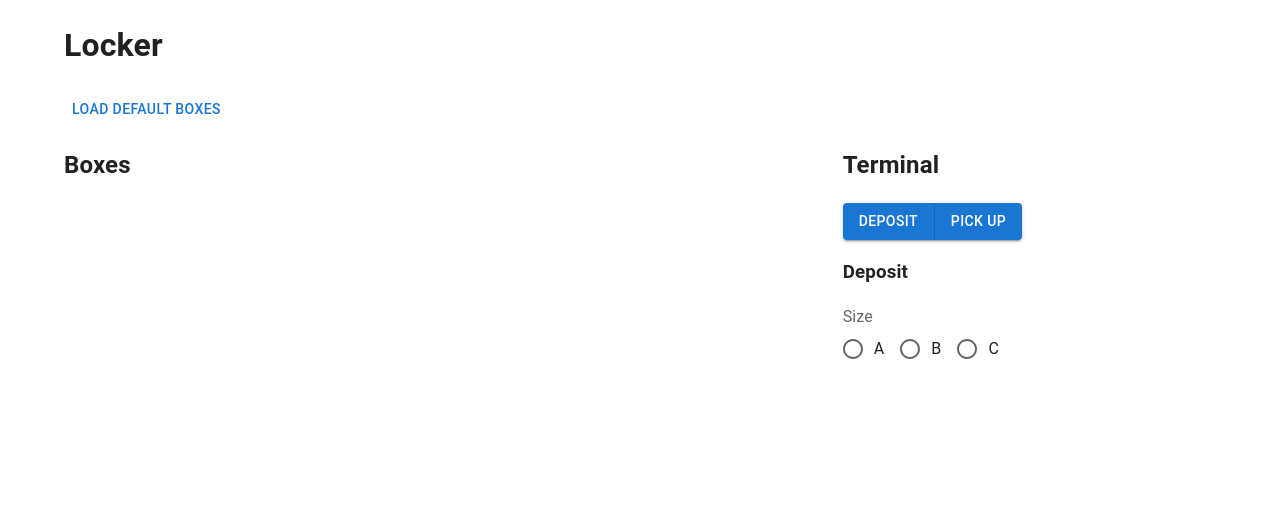
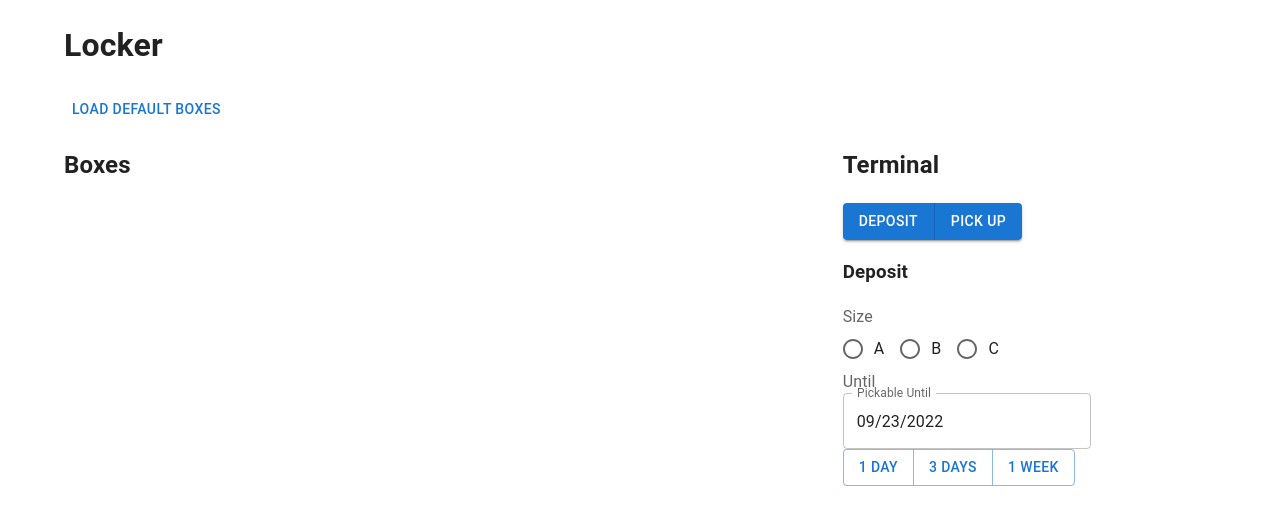
Before and after one commit to vkia88/frogspost-frontend, a React (Create React App) app: page / in a window 1280 px wide. Shown: the top 524 px of the page. Built offline with nearby package versions, Linux system fonts and the light colour scheme.

Commit message:
adding datepicker

```diff
--- a/package.json
+++ b/package.json
@@ -6,6 +6,7 @@
     "@emotion/react": "^11.10.4",
     "@emotion/styled": "^11.10.4",
     "@mui/material": "^5.10.6",
+    "@mui/x-date-pickers": "^5.0.3",
     "@reduxjs/toolkit": "^1.8.5",
     "@testing-library/jest-dom": "^5.16.5",
     "@testing-library/react": "^13.4.0",
@@ -15,6 +16,7 @@
     "@types/react": "^18.0.21",
     "@types/react-dom": "^18.0.6",
     "classnames": "^2.3.2",
+    "moment": "^2.29.4",
     "react": "^18.2.0",
     "react-dom": "^18.2.0",
     "react-redux": "^8.0.4",
--- a/src/components/Locker/Terminal/Deposit/Deposit.tsx
+++ b/src/components/Locker/Terminal/Deposit/Deposit.tsx
@@ -1,12 +1,20 @@
 import {
+  Button,
+  ButtonGroup,
   FormControl,
   FormControlLabel,
   FormLabel,
   Radio,
   RadioGroup,
+  TextField,
 } from "@mui/material";
+import { DatePicker } from "@mui/x-date-pickers/DatePicker";
+import moment, { Moment } from "moment";
+import { useState } from "react";
 
 export default function Deposit() {
+  const [value, setValue] = useState<Moment | null>(moment());
+
   return (
     <>
       <h3>Deposit</h3>
@@ -18,6 +26,31 @@ export default function Deposit() {
           <FormControlLabel value="C" control={<Radio />} label="C" />
         </RadioGroup>
       </FormControl>
+
+      <FormControl>
+        <FormLabel id="date-label">Until</FormLabel>
+        <DatePicker
+          label="Pickable Until"
+          value={value}
+          onChange={(newValue) => {
+            setValue(newValue);
+          }}
+          renderInput={(params) => <TextField {...params} />}
+          minDate={moment()}
+          maxDate={moment().add(1, "year")}
+        />
+        <ButtonGroup variant="outlined" aria-label="outlined button group">
+          <Button onClick={() => setValue(moment().add(1, "day"))}>
+            1 day
+          </Button>
+          <Button onClick={() => setValue(moment().add(3, "days"))}>
+            3 days
+          </Button>
+          <Button onClick={() => setValue(moment().add(1, "week"))}>
+            1 week
+          </Button>
+        </ButtonGroup>
+      </FormControl>
     </>
   );
 }
--- a/src/index.tsx
+++ b/src/index.tsx
@@ -5,15 +5,19 @@ import App from "./App";
 import reportWebVitals from "./reportWebVitals";
 import { Provider } from "react-redux";
 import { store } from "./redux/store";
+import { LocalizationProvider } from "@mui/x-date-pickers";
+import { AdapterMoment } from "@mui/x-date-pickers/AdapterMoment";
 
 const root = ReactDOM.createRoot(
   document.getElementById("root") as HTMLElement
 );
 root.render(
   <React.StrictMode>
-    <Provider store={store}>
-      <App />
-    </Provider>
+    <LocalizationProvider dateAdapter={AdapterMoment}>
+      <Provider store={store}>
+        <App />
+      </Provider>
+    </LocalizationProvider>
   </React.StrictMode>
 );
 
```
Also changed, not shown: 1 other file (tests, documents, lock files or other folders).
